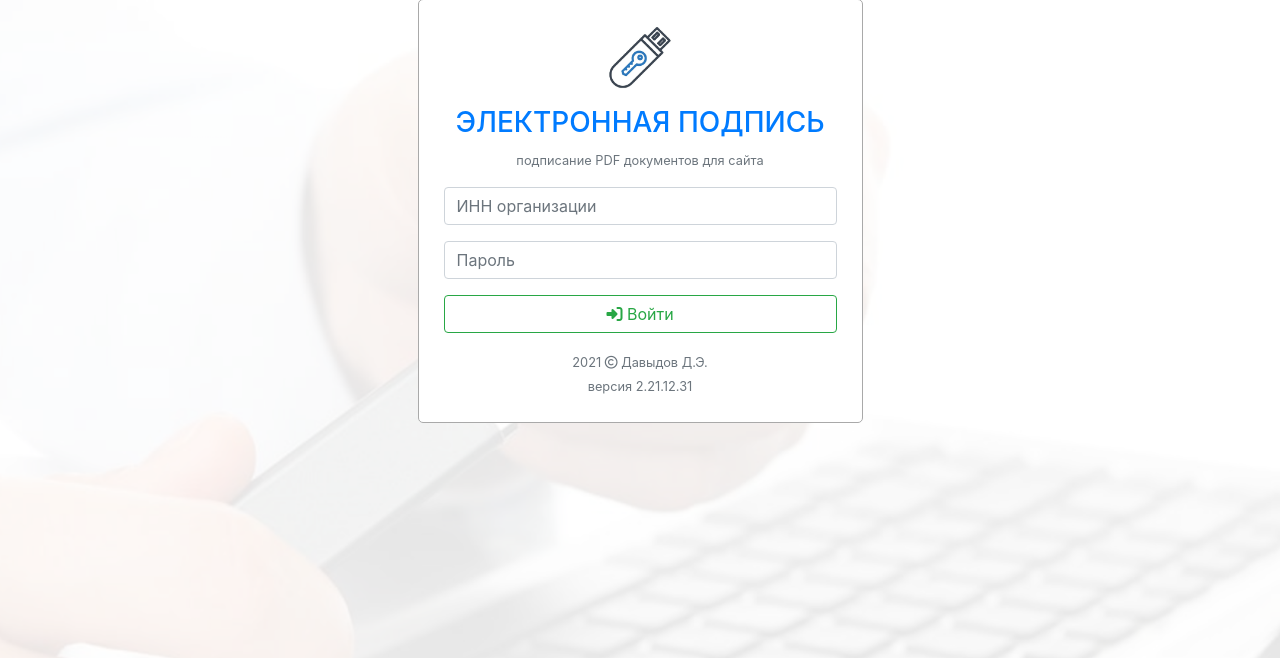
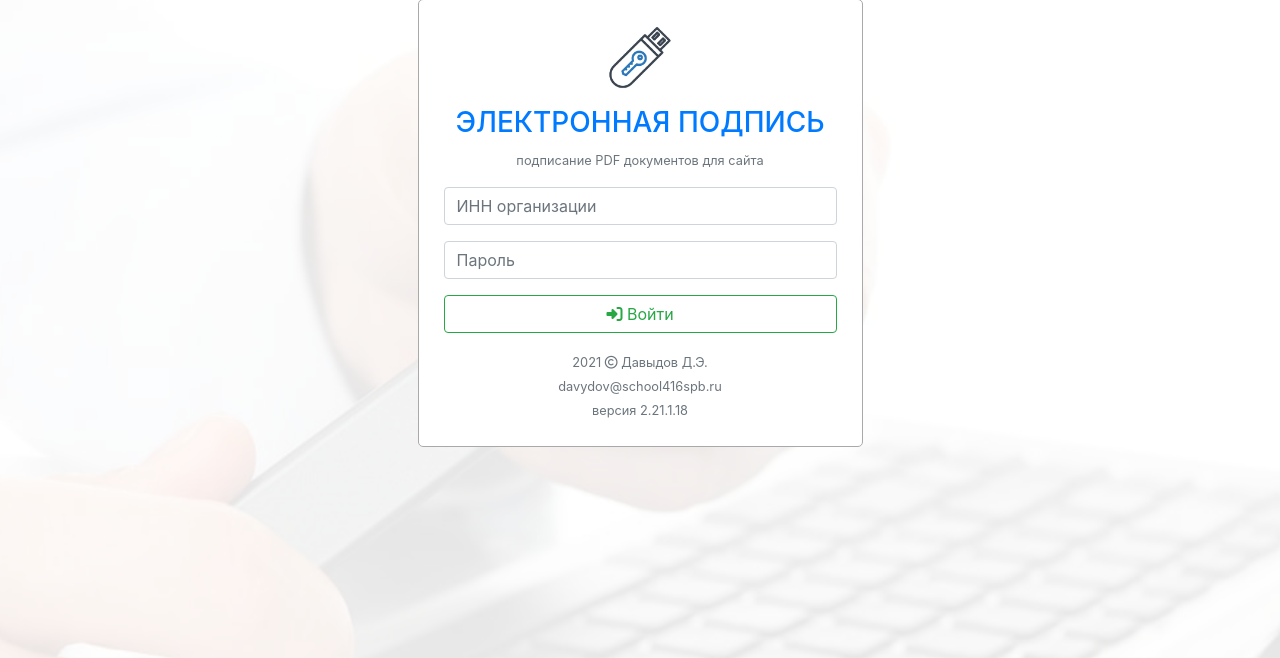
Before and after one commit to school416spb/sielsi, a PHP site: page /index.php in a window 1280 px wide. Shown: the part 46-704 px from the top of the page. Run offline with PHP 8.4, Linux system fonts and the light colour scheme; data that the repository does not hold is empty; some libraries are stand-ins or nearby versions.

Commit message:
Update version.php

```diff
--- a/templates/version.php
+++ b/templates/version.php
@@ -1,2 +1,3 @@
 <small class="text-secondary">2021 <i class="fa fa-copyright" aria-hidden="true"></i> Давыдов Д.Э.<br>
-версия 2.21.12.31</small>
+davydov@school416spb.ru<br>
+версия 2.21.1.18</small>
```
